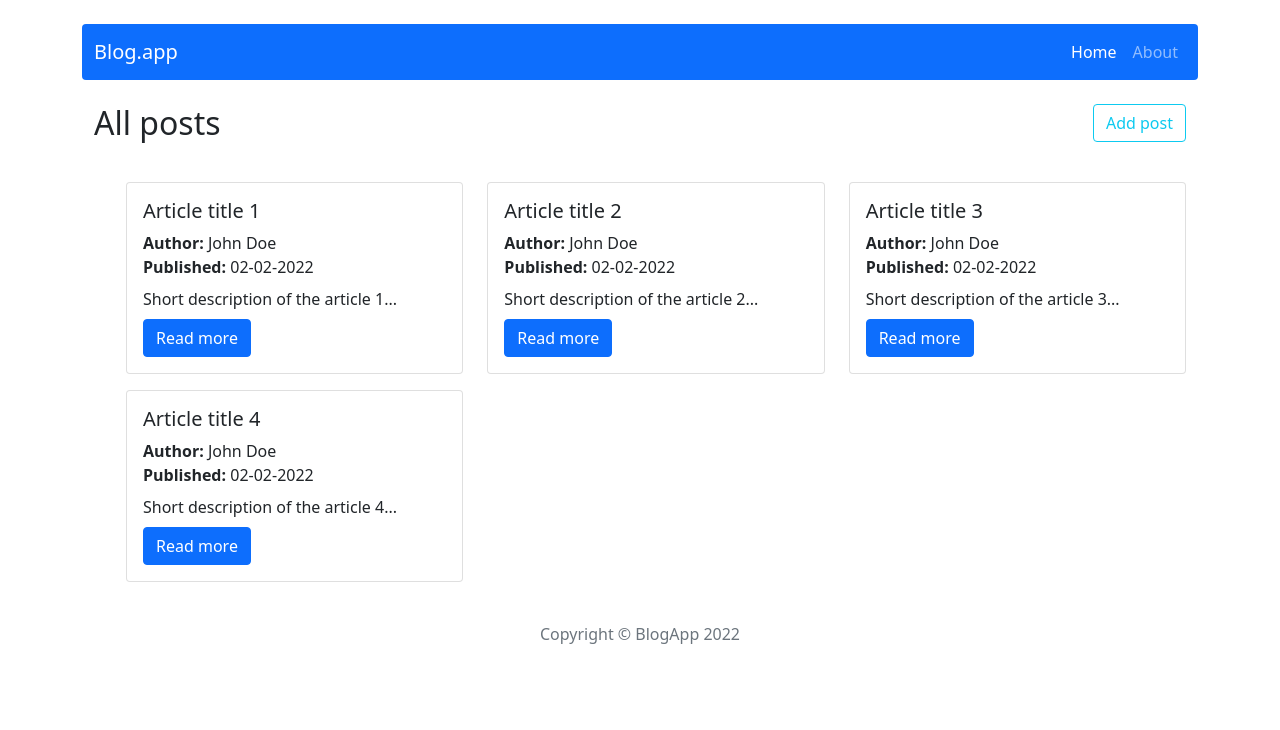
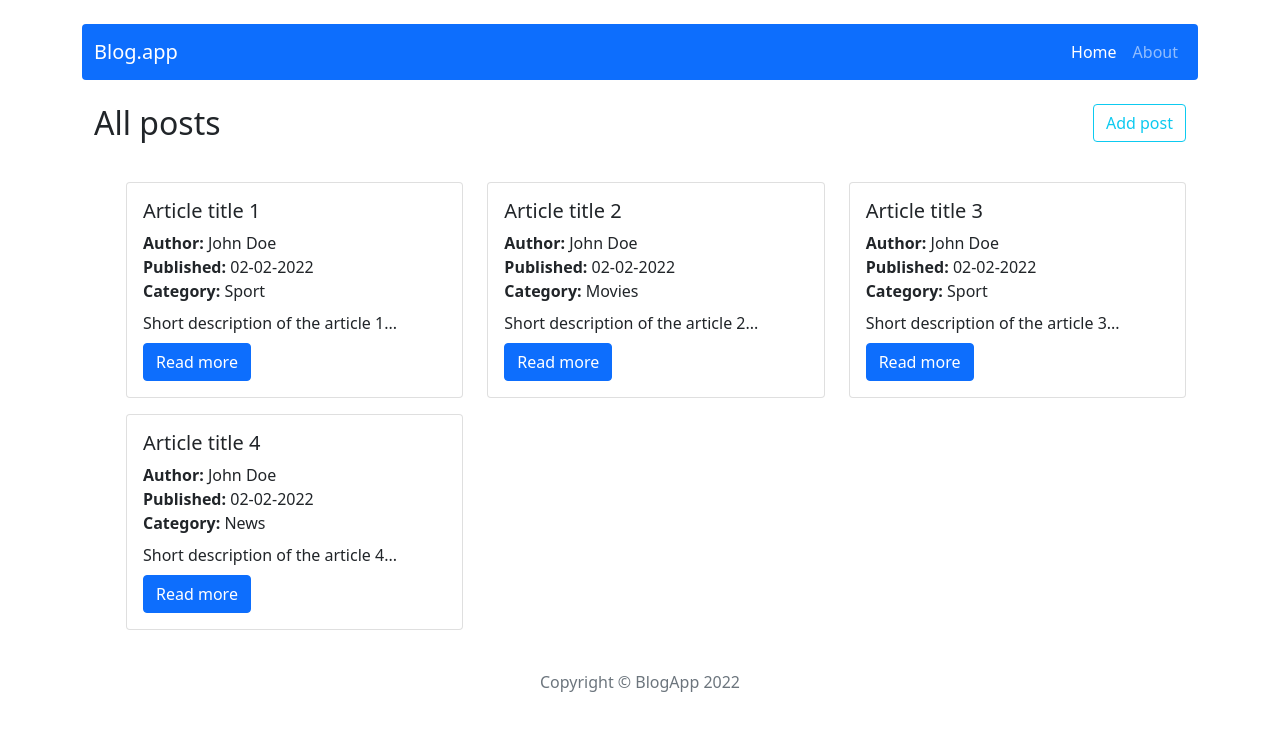
Before and after one commit to evacu8/react-blog-app, a React (Create React App) app: page / in a window 1280 px wide. Shown: the top 730 px of the page. Built offline with nearby package versions, Linux system fonts and the light colour scheme.

Commit message:
Add implementation of category into views

```diff
--- a/src/components/features/AllPosts/AllPosts.js
+++ b/src/components/features/AllPosts/AllPosts.js
@@ -18,7 +18,14 @@ const AllPosts = () => {
       </div>
       <ul className="d-flex flex-wrap row">
         {posts.map(post =>
-          <PostCard key={post.id} title={post.title} id={post.id} shortDescription={post.shortDescription} author={post.author} publishedDate={post.publishedDate}/>)}
+          <PostCard
+            key={post.id}
+            title={post.title}
+            id={post.id}
+            shortDescription={post.shortDescription}
+            author={post.author}
+            publishedDate={post.publishedDate}
+            category={post.category}/>)}
       </ul>
       </Container>
   );
--- a/src/components/features/PostCard/PostCard.js
+++ b/src/components/features/PostCard/PostCard.js
@@ -14,6 +14,9 @@ const PostCard = props => {
           <Card.Text className='my-0'>
             <strong>Published:</strong> {dateToStr(props.publishedDate)}
           </Card.Text>
+          <Card.Text className='my-0'>
+            <strong>Category:</strong> {props.category}
+          </Card.Text>
           <Card.Text className='my-2'>
             {props.shortDescription}
           </Card.Text>
--- a/src/components/pages/SinglePost/SinglePost.js
+++ b/src/components/pages/SinglePost/SinglePost.js
@@ -47,6 +47,9 @@ const SinglePost = () => {
           <Card.Text className='my-0'>
             <strong>Published:</strong> {dateToStr(postData.publishedDate)}
           </Card.Text>
+          <Card.Text className='my-0'>
+            <strong>Category:</strong> {postData.category}
+          </Card.Text>
           <p className='my-2' dangerouslySetInnerHTML={{ __html: postData.content }} />
         </Card.Body>
       </Card>
--- a/src/redux/initialState.js
+++ b/src/redux/initialState.js
@@ -6,6 +6,7 @@ const initialState = {
       shortDescription: 'Short description of the article 1...',
       content: 'Main content of the article 1',
       publishedDate: new Date('02-02-2022'),
+      category: 'Sport',
       author: 'John Doe'
     },
     {
@@ -14,6 +15,7 @@ const initialState = {
       shortDescription: 'Short description of the article 2...',
       content: 'Main content of the article 2',
       publishedDate: new Date('02-02-2022'),
+      category: 'Movies',
       author: 'John Doe'
     },
     {
@@ -22,6 +24,7 @@ const initialState = {
       shortDescription: 'Short description of the article 3...',
       content: 'Main content of the article 3',
       publishedDate: new Date('02-02-2022'),
+      category: 'Sport',
       author: 'John Doe'
     },
     {
@@ -30,6 +33,7 @@ const initialState = {
       shortDescription: 'Short description of the article 4...',
       content: 'Main content of the article 4',
       publishedDate: new Date('02-02-2022'),
+      category: 'News',
       author: 'John Doe'
     },
   ],
```
